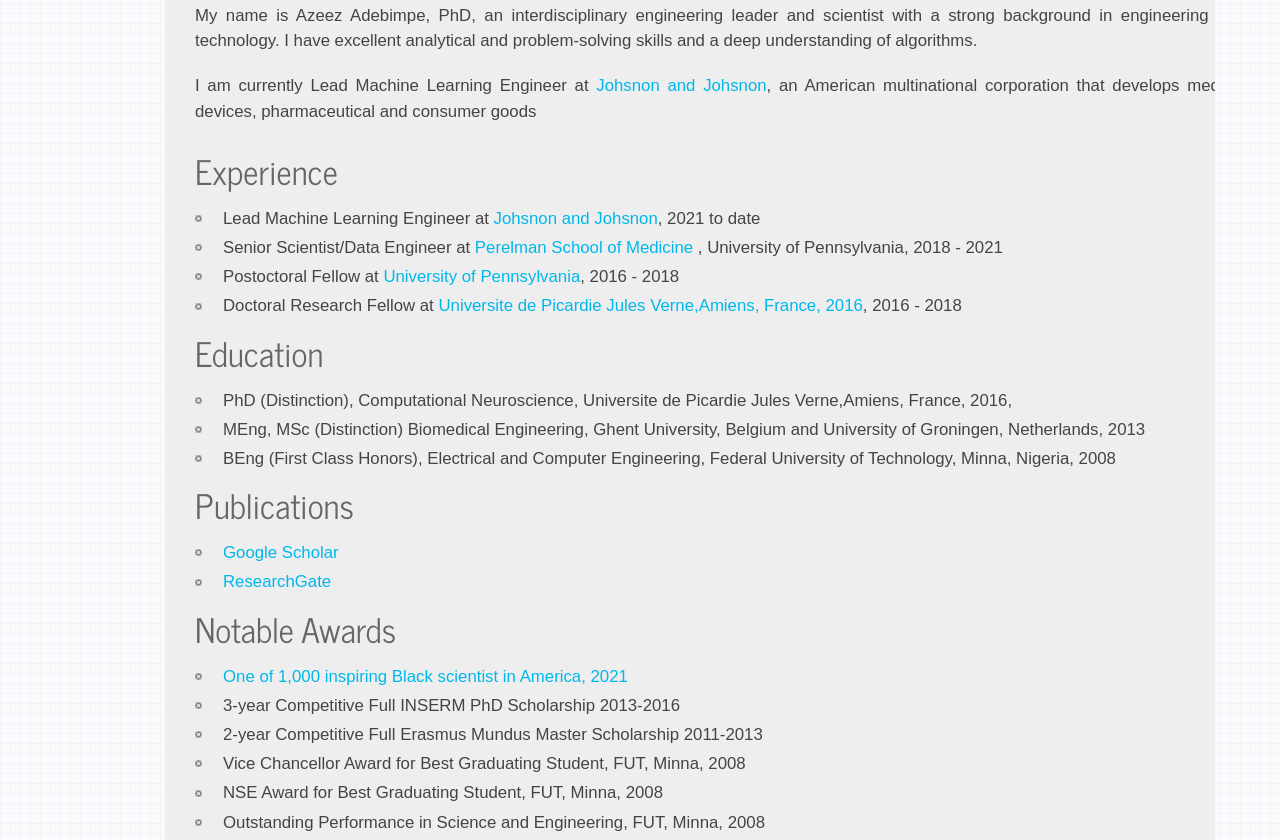
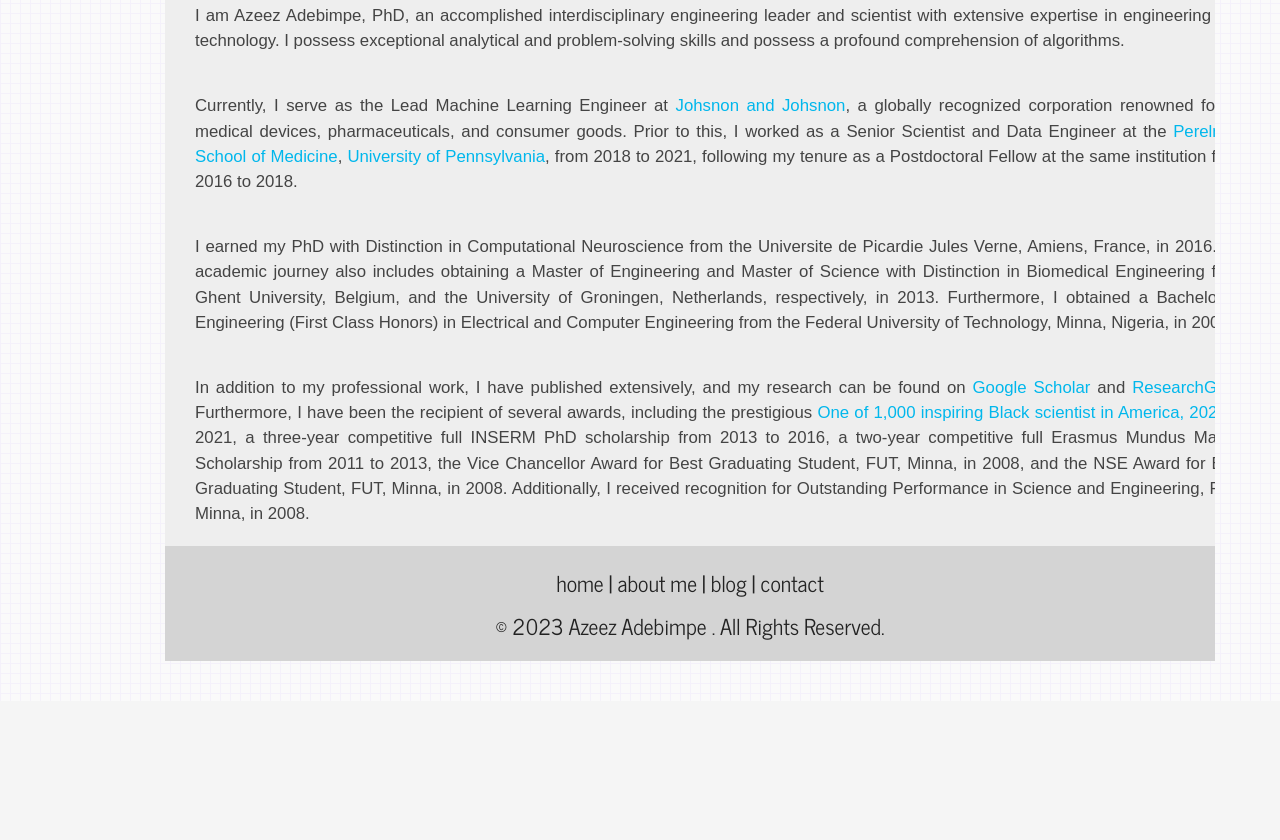
Before and after one commit to a3sha2/a3sha2.github.io, a plain HTML site: page about.html in a window 1280 px wide. Shown: the part 637-1477 px from the top of the page. After the commit the page ends 1338 px from the top, so only its background shows below. Drawn offline with Linux system fonts and the light colour scheme.

Commit message:
Update about.html

```diff
--- a/about.html
+++ b/about.html
@@ -34,35 +34,24 @@
       </div>
       <div id="content">
         <h1>About Me</h1>
-        <p>My name is Azeez Adebimpe, PhD, an interdisciplinary engineering leader and scientist with a strong background in engineering and technology. I have  excellent analytical and problem-solving skills and a deep understanding of algorithms.</p>
-        <p>I am currently Lead Machine Learning Engineer at  <a href="https://www.jnj.com/">Johsnon and Johsnon</a>, an  American multinational corporation  that develops medical devices, pharmaceutical and consumer goods </p>
-        <h2> Experience </h2>
-        <ul>
-          <li>Lead Machine Learning Engineer at <a href="https://www.jnj.com/">Johsnon and Johsnon</a>, 2021 to date </li>
-          <li>Senior Scientist/Data Engineer  at <a href="https://www.pennmedicine.org/">Perelman School of Medicine</a> , University of Pennsylvania, 2018 - 2021  </li>
-          <li>Postoctoral Fellow at <a href="https://www.upenn.edu/">University of Pennsylvania</a>, 2016 - 2018 </li>
-          <li>Doctoral Research Fellow at <a href="https://www.u-picardie.fr/">Universite de Picardie Jules Verne,Amiens, France, 2016</a>, 2016 - 2018 </li>
-        </ul>
-        <h2> Education </h2>
-        <ul>
-          <li>PhD (Distinction), Computational Neuroscience, Universite de Picardie Jules Verne,Amiens, France, 2016, </li>
-          <li>MEng, MSc (Distinction) Biomedical Engineering, Ghent University, Belgium and University of Groningen, Netherlands, 2013  </li>
-          <li>BEng (First Class Honors), Electrical and Computer Engineering, Federal University of Technology, Minna, Nigeria, 2008</li>
-        </ul>
-        <h2> Publications </h2>
-        <ul>
-          <li> <a href="https://scholar.google.com/citations?hl=en&user=XqvgDr0AAAAJ">Google Scholar</a>  </li>
-          <li> <a href="https://www.researchgate.net/profile/Azeez-Adebimpe"> ResearchGate</a> </li>
-        </ul>
-        <h2> Notable Awards </h2>
-        <ul>
-          <li> <a href ="https://crosstalk.cell.com/blog/1000-inspiring-black-scientists-in-america">One of 1,000 inspiring Black scientist in America, 2021</a></li>
-          <li> 3-year Competitive Full INSERM PhD Scholarship 2013-2016 </li>
-          <li> 2-year Competitive Full  Erasmus Mundus Master Scholarship 2011-2013 </li>
-          <li> Vice Chancellor Award for Best Graduating Student, FUT, Minna, 2008</li>
-          <li> NSE Award for Best Graduating Student, FUT, Minna, 2008 </li>
-          <li> Outstanding Performance in Science and Engineering, FUT, Minna, 2008 </li>
-        </ul>
+
+        <p> I am Azeez Adebimpe, PhD, an accomplished interdisciplinary engineering leader and scientist with extensive expertise in engineering and technology. I possess exceptional analytical and problem-solving skills and possess a profound comprehension of algorithms.</p>
+        <p> </p>
+        <p>Currently, I serve as the Lead Machine Learning Engineer at <a href="https://www.jnj.com/">Johsnon and Johsnon</a>, a globally recognized corporation renowned for its medical devices, pharmaceuticals, and consumer goods. Prior to this,
+          I worked as a Senior Scientist and Data Engineer at the <a href="https://www.pennmedicine.org/">Perelman School of Medicine</a>, <a href="https://www.upenn.edu/">University of Pennsylvania</a>, from 2018 to 2021, following my tenure as a Postdoctoral Fellow at the same institution from 2016 to 2018. </p>
+          <p> </p>
+
+        <p>I earned my PhD with Distinction in Computational Neuroscience from the Universite de Picardie Jules Verne, Amiens, France, in 2016.
+          My academic journey also includes obtaining a Master of Engineering and Master of Science with Distinction in Biomedical Engineering from Ghent University, Belgium, and the University of Groningen, Netherlands, respectively, in 2013.
+          Furthermore, I obtained a Bachelor of Engineering (First Class Honors) in Electrical and Computer Engineering from the Federal University of Technology, Minna, Nigeria, in 2008.</p>
+
+        <p></p>
+
+        <p>In addition to my professional work, I have published extensively, and my research can be found on <a href="https://scholar.google.com/citations?hl=en&user=XqvgDr0AAAAJ">Google Scholar</a> and <a href="https://www.researchgate.net/profile/Azeez-Adebimpe"> ResearchGate</a>.
+          Furthermore, I have been the recipient of several awards, including the prestigious <a href ="https://crosstalk.cell.com/blog/1000-inspiring-black-scientists-in-america">One of 1,000 inspiring Black scientist in America, 2021</a> in 2021,
+          a three-year competitive full INSERM PhD scholarship from 2013 to 2016, a two-year competitive full Erasmus Mundus Master Scholarship from 2011 to 2013, the Vice Chancellor Award for Best Graduating Student, FUT, Minna, in 2008, and the NSE Award for Best Graduating Student, FUT, Minna, in 2008.
+          Additionally, I received recognition for Outstanding Performance in Science and Engineering, FUT, Minna, in 2008. </p>
+
       </div>
     </div>
     <footer>
```
